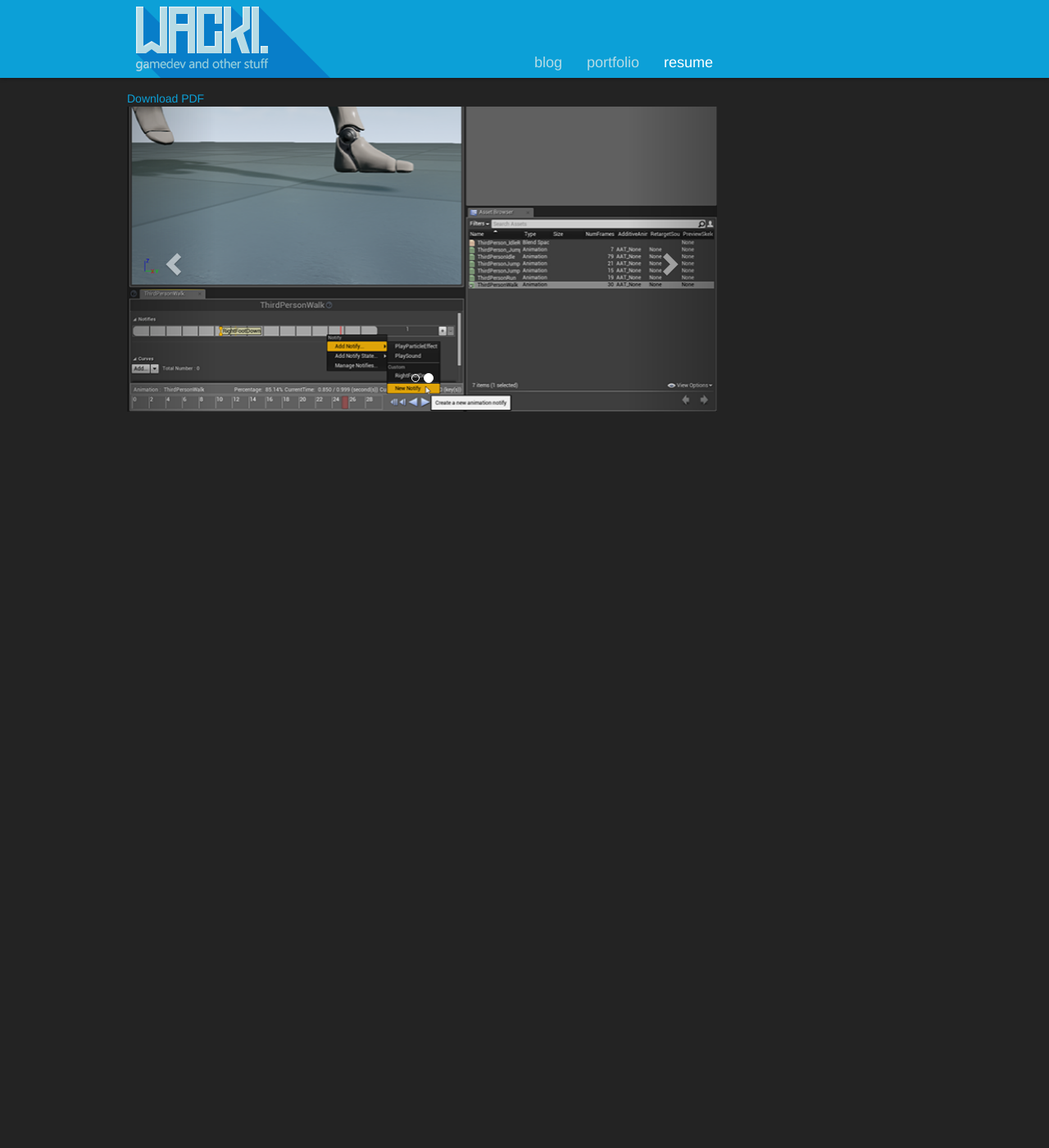
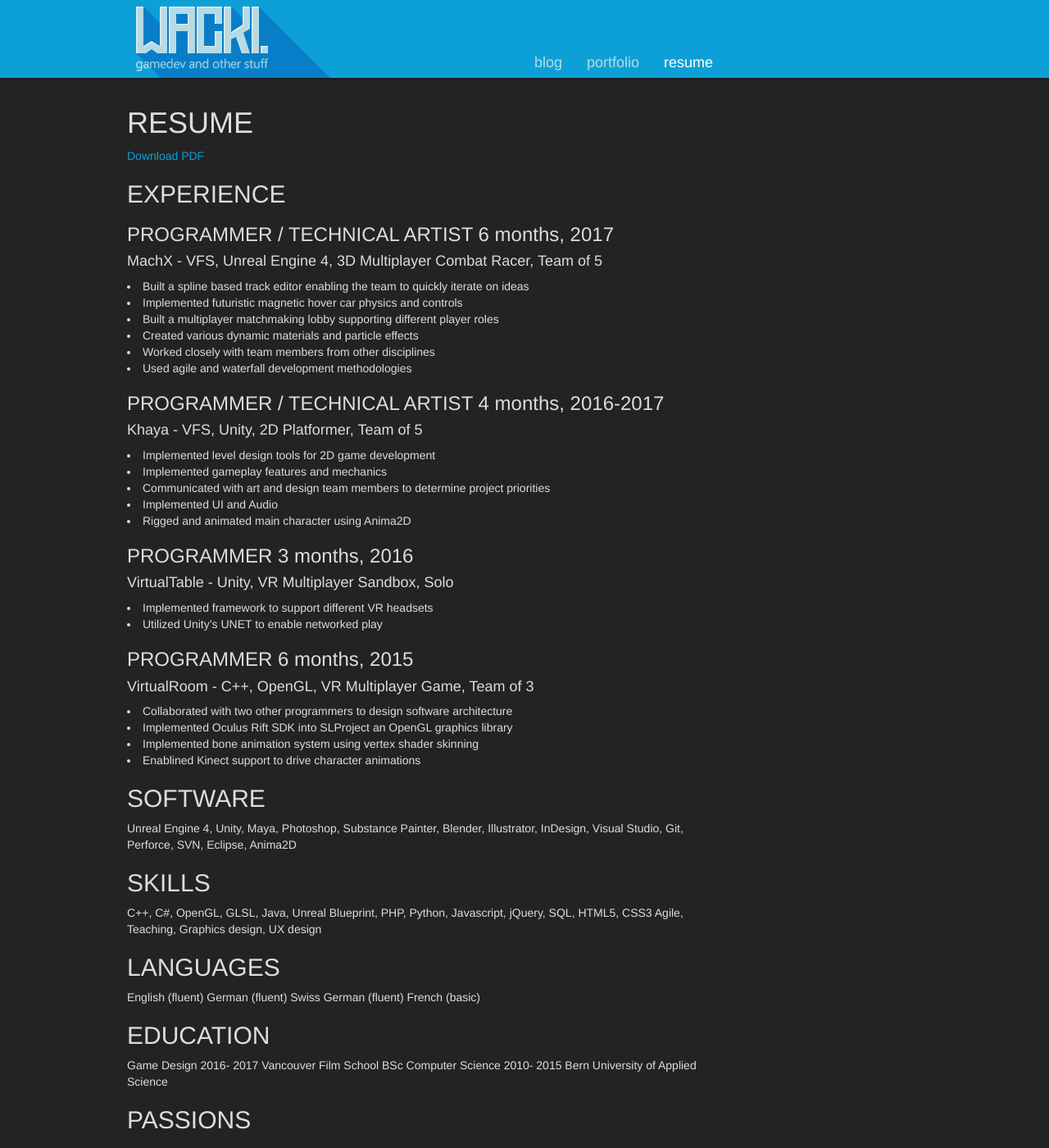
Before and after one commit to wacki/wacki.github.io, a Jekyll site: the page built from resume.html, in a window 1280 px wide and 1400 px high. Shown: the whole window at 82% size. Built offline with Jekyll 4.4.1, drawn with Linux system fonts in a browser that asks for light colours; nearby versions of some CDN libraries; some of the changed text lies outside the part shown.

Commit message:
Updated some project pages and resume.

```diff
--- a/_includes/image-carousel.html
+++ b/_includes/image-carousel.html
@@ -7,11 +7,11 @@
 <!-- Indicators -->
 <ol class="carousel-indicators">
 {% for src in imagesarray %}
-  {% assign activeclass='' %}
-  {% if forloop.index==0 %}
-  	{% assign activeclass=' class="active"' %}
+  {% if forloop.index0==0 %}
+  <li data-target="#myCarousel" data-slide-to="{{forloop.index0}}" class="active"></li>
+  {% else %}
+  <li data-target="#myCarousel" data-slide-to="{{forloop.index0}}"></li>
   {% endif %}
-  <li data-target="#myCarousel" data-slide-to="{{forloop.index0}}"{{activeclass}}></li>
 
 {% endfor %}
 </ol>
--- a/_layouts/project.html
+++ b/_layouts/project.html
@@ -7,7 +7,7 @@
         <h3>{{ page.title }}</h3>
     </div>
     <hr />
-    <img src="/assets/projects/images/{{page.image}}" style="width: 100%;"/>
+    <!--<img src="/assets/projects/images/{{page.image}}" style="width: 100%;"/>-->
 
 
 <!--
@@ -21,7 +21,6 @@
 
     image: {{page.image}}<br/>-->
 
-    <hr />
 
     <p>{{ content }}</p>
 </div>
--- a/resume.html
+++ b/resume.html
@@ -7,11 +7,71 @@
 ---
 
 
+<div class="resume">
+
+
+<h1>RESUME</h1>
+
 <a href="/assets/files/MarcWacker_GameProgrammer_Resume.pdf">Download PDF</a>
+<h2>EXPERIENCE</h2>
+<h3>PROGRAMMER / TECHNICAL ARTIST <span class="project-date">6 months, 2017</span></h3>
 
-{% include image-carousel.html
-	images="/assets/posts/images/2015-12-footprints/add_notify.png,
-	/assets/posts/images/2015-12-footprints/add_notify.png"
-%}
+<h4>MachX - VFS, Unreal Engine 4, 3D Multiplayer Combat Racer, Team of 5</h4>
+<li>Built a spline based track editor enabling the team to quickly iterate on ideas</li>
+<li>Implemented futuristic magnetic hover car physics and controls</li>
+<li>Built a multiplayer matchmaking lobby supporting different player roles</li>
+<li>Created various dynamic materials and particle effects</li>
+<li>Worked closely with team members from other disciplines</li>
+<li>Used agile and waterfall development methodologies </li>
+
+
+<h3>PROGRAMMER / TECHNICAL ARTIST <span class="project-date">4 months, 2016-2017</span></h3>
+<h4>Khaya - VFS, Unity, 2D Platformer, Team of 5</h4>
+<li>Implemented level design tools for 2D game development</li>
+<li>Implemented gameplay features and mechanics</li>
+<li>Communicated with art and design team members to determine project priorities</li>
+<li>Implemented UI and Audio</li>
+<li>Rigged and animated main character using Anima2D </li>
+
+<h3>PROGRAMMER  <span class="project-date">3 months, 2016</span></h3>
+<h4>VirtualTable - Unity, VR Multiplayer Sandbox, Solo</h4>
+<li>Implemented framework to support different VR headsets</li>
+<li>Utilized Unity’s UNET to enable networked play </li>
+
+<h3>PROGRAMMER  <span class="project-date">6 months, 2015</span></h3>
+<h4>VirtualRoom - C++, OpenGL, VR Multiplayer Game, Team of 3</h4>
+<li>Collaborated with two other programmers to design software architecture </li>
+<li>Implemented Oculus Rift SDK into SLProject an OpenGL graphics library</li>
+<li>Implemented bone animation system using vertex shader skinning</li>
+<li>Enablined Kinect support to drive character animations</li>
+
+<h2>SOFTWARE</h2>
+Unreal Engine 4, Unity, Maya, Photoshop, Substance Painter, Blender, Illustrator, InDesign, Visual Studio, Git, Perforce, SVN, Eclipse, Anima2D
+
+<h2>SKILLS</h2>
+C++, C#, OpenGL, GLSL, Java, Unreal Blueprint, PHP, Python, Javascript, jQuery, SQL, HTML5, CSS3
+Agile, Teaching, Graphics design, UX design
+
+<h2>LANGUAGES</h2>
+English (fluent)
+German (fluent)
+Swiss German (fluent)
+French (basic)
+
+<h2>EDUCATION</h2>
+Game Design 2016- 2017
+Vancouver Film School
+BSc Computer Science 2010- 2015
+Bern University of Applied Science
+
+<h2>PASSIONS</h2>
+<h3>SCUBA DIVING </h3>
+Especially enjoyed diving in California’s Kelp forests
+<h3>VIDEO GAMES </h3>
+I’ve been playing games all my life from Donkey Kong to Dota 2, I’ve never stopped and hopefully never will
+<h3>DANCING </h3>
+Started Salsa dancing last year and continue to improve
+</div>
+
 
 <div style="clear:both"></div>
```
Also changed, not shown: _portfolio/khaya-unity-2d-platformer.md (+18 -6 lines), _portfolio/machx-ue4-coop-racer.md (+14 -4 lines).
